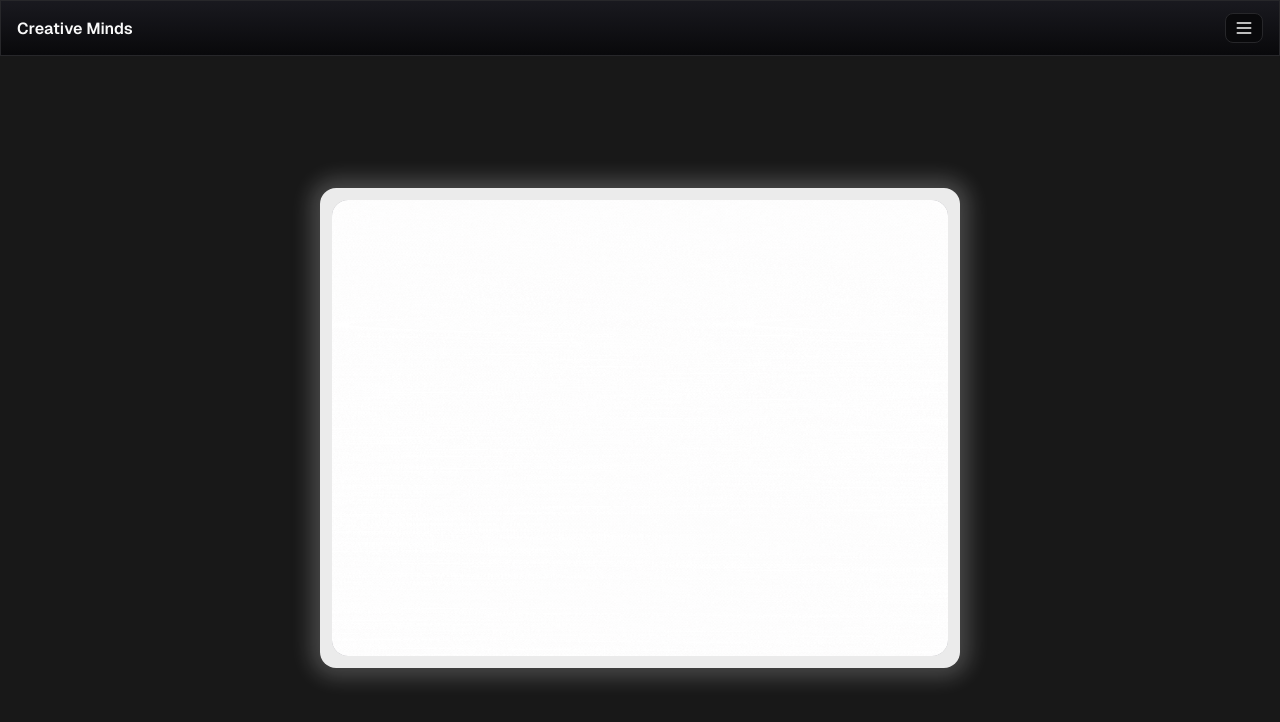
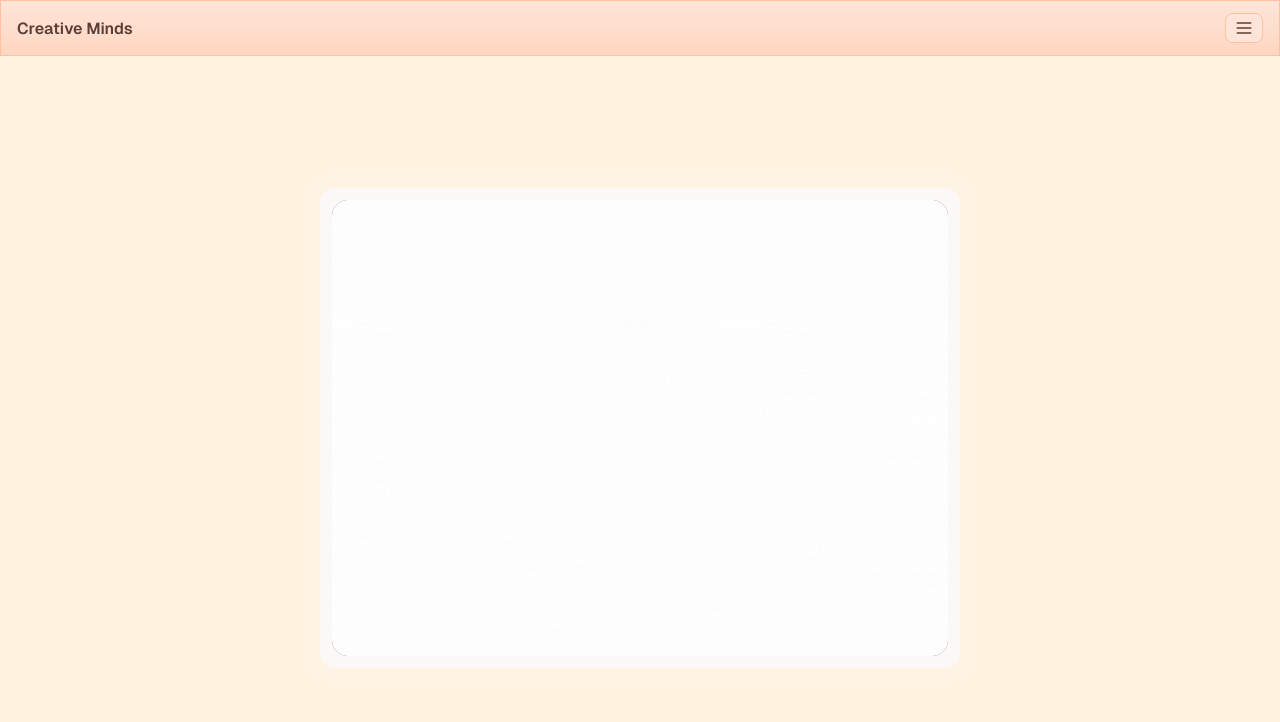
Before and after one commit to Vishal-Pattar/MindCare, a React (Create React App) app: page / in a window 1280 px wide. Shown: the top 722 px of the page. Built offline with nearby package versions, Linux system fonts and the light colour scheme.

Commit message:
Updated App.js

```diff
--- a/src/App.js
+++ b/src/App.js
@@ -3,7 +3,7 @@ import { BrowserRouter as Router, Route, Routes } from "react-router-dom";
 import "./App.css";
 import "./global.css";
 import "./font.css";
-import "./theme.css"
+import "./theme.css";
 import Header from "./components/Header/Header";
 import HomeArea from "./components/HomeArea/HomeArea";
 
@@ -13,26 +13,29 @@ import ResetPassword from "./components/SignBox/ResetPassword.jsx";
 import NewPassword from "./components/SignBox/NewPassword.jsx";
 import Feedback from "./components/Feedback/Feedback.jsx";
 import ReportIssue from "./components/Feedback/ReportIssue.jsx";
-import UserProfile from "./components/Profile/Profile.jsx";
 
-import AdminPanel from "./components/Admin/AdminPanel";
-import Users from "./components/Admin/Users/Users";
-import Coupon from "./components/Admin/Coupon/Coupon";
-import Profile from "./components/Admin/Profile/Profile";
-import Session from "./components/Admin/Session/Session";
-import ChatHistory from "./components/Admin/ChatHistory/ChatHistory";
+import AdminPanel from "./components/Admin/AdminPanel.jsx";
+import Users from "./components/Admin/Users/Users.jsx";
+import Coupon from "./components/Admin/Coupon/Coupon.jsx";
+import Profile from "./components/Admin/Profile/Profile.jsx";
+import Session from "./components/Admin/Session/Session.jsx";
+import ChatHistory from "./components/Admin/ChatHistory/ChatHistory.jsx";
+import Email from "./components/Admin/Email/Email.jsx";
 
 import LandingPage from "./components/LandingPage/LandingPage";
 import { AuthProvider } from "./context/AuthContext";
 import { AlertProvider } from "./context/AlertContext";
 import AlertBox from "./components/AlertBox/AlertBox";
 import PasswordInput from "./components/SignBox/PasswordInput.jsx";
+import UserProfile from "./components/Profile/Profile.jsx";
+import DisplayProfile from "./components/Profile/DisplayProfile.jsx";
+import PageNotFound from "./components/Error/PageNotFound.jsx";
 
 const App = () => {
   return (
     <AuthProvider>
       <Router>
-        <div className="App">
+        <div className="App soft-coral-theme">
           <AlertProvider>
             <Header />
             <Routes>
@@ -42,6 +45,7 @@ const App = () => {
                 <Route path="sessions" element={<Session />} />
                 <Route path="profile/:username" element={<Profile />} />
                 <Route path="history/:sessionId" element={<ChatHistory />} />
+                <Route path="email" element={<Email />} />
               </Route>
               <Route path="/" element={<LandingPage />} />
               <Route path="/chat" element={<HomeArea />} />
@@ -53,6 +57,8 @@ const App = () => {
               <Route path="/feedback" element={<Feedback />} />
               <Route path="/reportIssue" element={<ReportIssue />} />
               <Route path="/profile" element={<UserProfile />} />
+              <Route path="/profileDisplay" element={<DisplayProfile />} />
+              <Route path="*" element={<PageNotFound />} />
             </Routes>
             <AlertBox />
           </AlertProvider>
```
